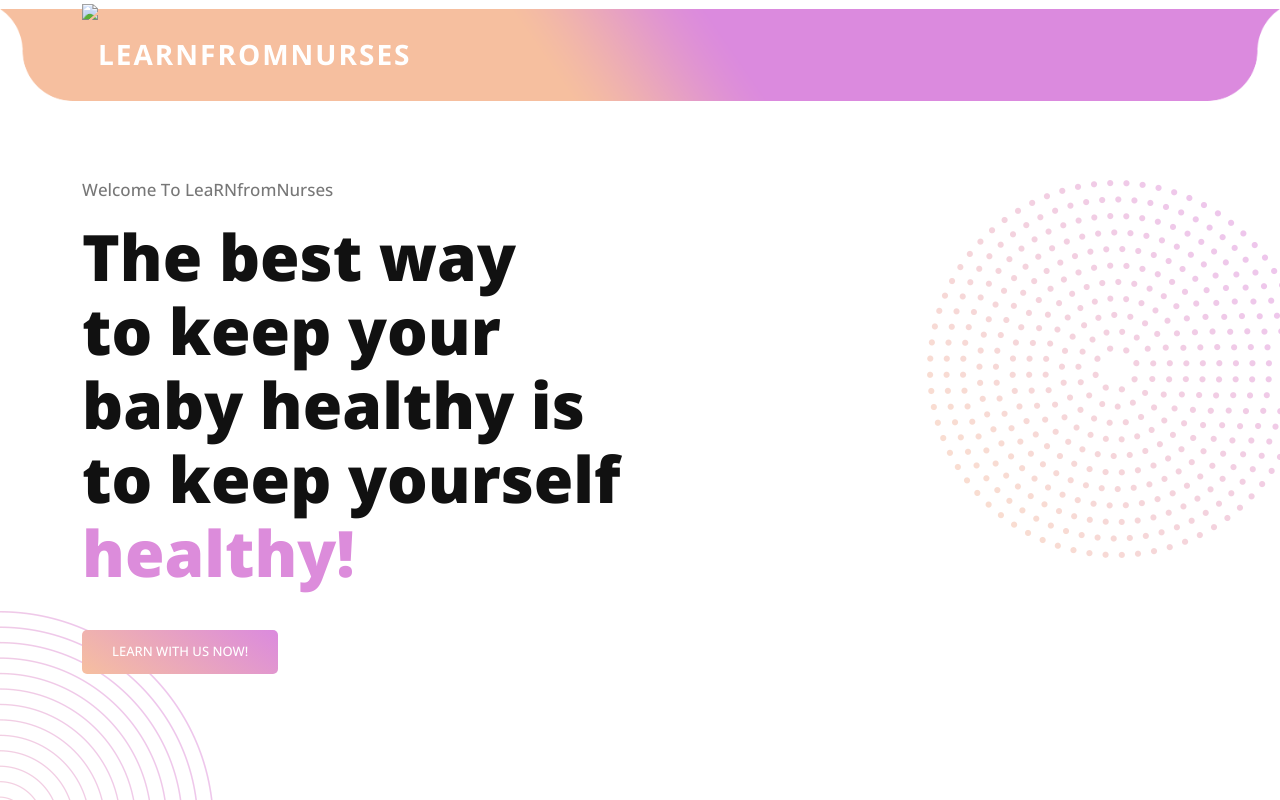
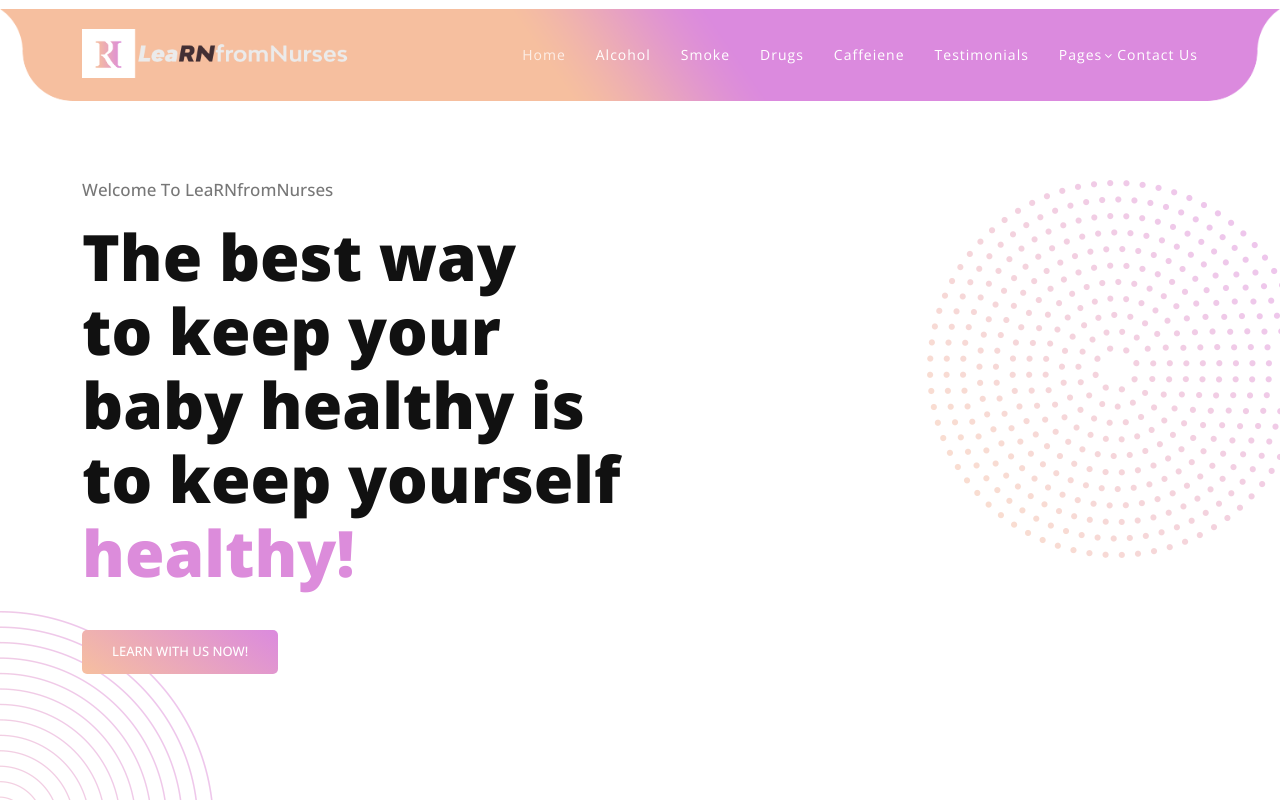
Before and after one commit to learnfromnurses/website, a plain HTML site: page index.html in a window 1280 px wide. Shown: the top 800 px of the page. Drawn offline with nearby package versions, Linux system fonts and the light colour scheme.

Commit message:
upload updated html files

```diff
--- a/assets/css/templatemo-eduwell-style.css
+++ b/assets/css/templatemo-eduwell-style.css
@@ -1,10 +1,3 @@
-/*
-
-TemplateMo 573 EduWell
-
-https://templatemo.com/tm-573-eduwell
-
-*/
 
 /* ---------------------------------------------
 Table of contents
@@ -291,7 +284,14 @@ header
   -o-transition: all 0.3s ease 0s;
   transition: all 0.3s ease 0s;
 }
-
+#logo{
+  height: 50px;
+  object-fit: contain;
+  align:left;
+}
+.img#logo{
+  height: 50px;
+}
 .background-header .main-nav .logo {
   line-height: 75px;
 }
@@ -314,7 +314,7 @@ header
 }
 
 .header-area .main-nav .nav li {
-  padding-left: 30px;
+  padding-left: 0px;
   padding-right: 30px;
 }
 
@@ -556,9 +556,10 @@ header
   .header-area .main-nav:before {
     display: none;
   }
-}
-
-@media (max-width: 767px) {
+
+}
+
+@media (max-width: 1096px) {
   .header-area .main-nav .logo {
     color: #1e1e1e;
   }
--- a/index.html
+++ b/index.html
@@ -35,10 +35,13 @@
             <nav class="main-nav">
               <!-- ***** Logo Start ***** -->
               <a href="index.html" class="logo">
-                <img
-                  src="assets/images/templatemo-eduwell.pn"
-                  alt="leaRNfromNurses"
-                />
+                <div id="logo">
+                  <img
+                    id="logo"
+                    src="assets/images/officiallogo1.png"
+                    alt="LeaRNfromNurses"
+                  />
+                </div>
               </a>
               <!-- ***** Logo End ***** -->
               <!-- ***** Menu Start ***** -->
```
Also changed, not shown: assets/images/officiallogo.png (added), assets/images/officiallogo1.png (added), assets/images/officiallogo2.png (added), assets/images/templatemo-eduwell.png.
